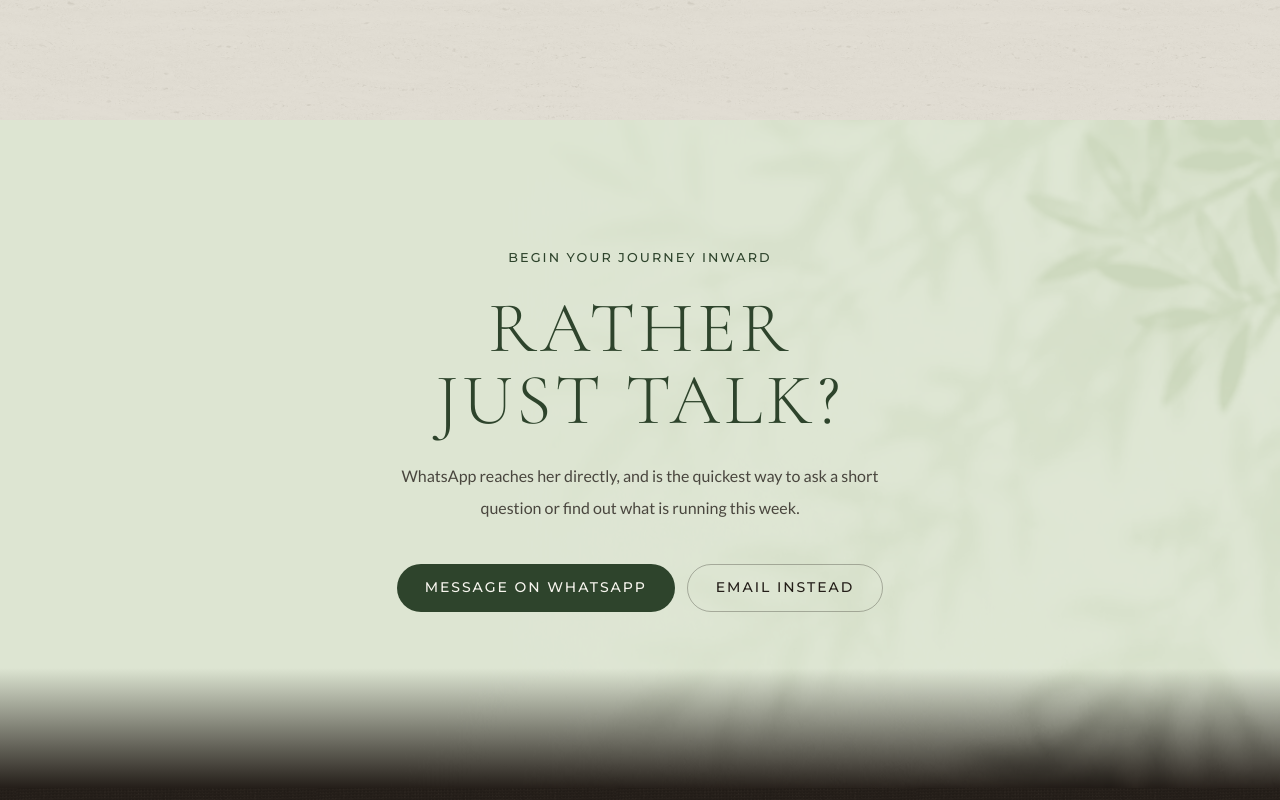
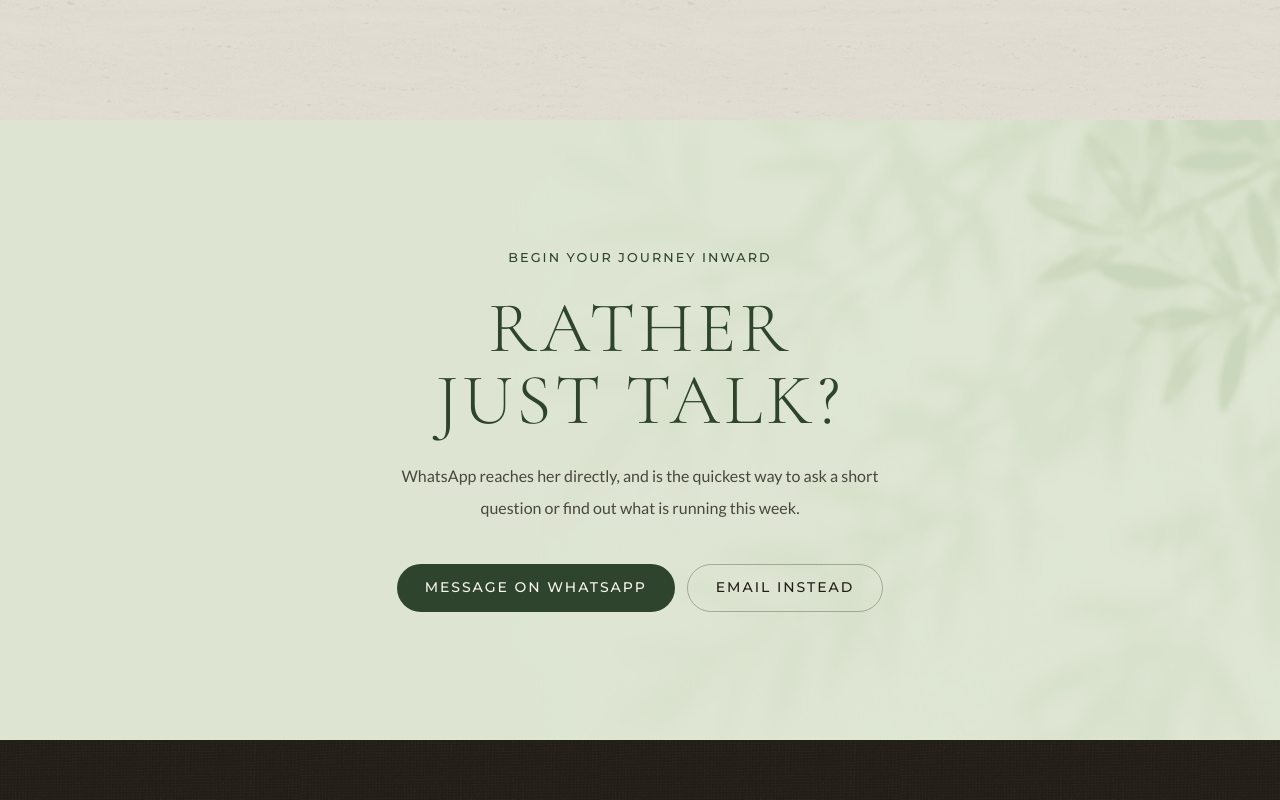
Before and after one commit to j-dio/raw-on-earth-website, a Next.js app: page /contact in a window 1280 px wide. Shown: the part 2480-3280 px from the top of the page. Built offline with nearby package versions, Linux system fonts and the light colour scheme; no server answers.

Commit message:
Revert "feat: carry the page from hero to footer across soft seams"
This reverts commit 45ca0581f9179da236a1b3c295864164cb8148fe.

```diff
--- a/src/app/globals.css
+++ b/src/app/globals.css
@@ -738,12 +738,7 @@ body {
 .hero-wash {
   background:
     linear-gradient(103deg, rgba(243, 241, 233, 0) 0%, rgba(243, 241, 233, 0.14) 44%, rgba(243, 241, 233, 0.52) 100%),
-    /* The foot of the hero dissolves into linen instead of ending on a cut edge
-       of grass, and the band below picks that linen up in its own seam - so the
-       first transition on the page happens across about 200px rather than on a
-       line. 0.92 and not 1: at full opacity the bottom of the frame goes flat
-       cream and the grass stops being a photograph. */
-    linear-gradient(to top, rgba(243, 241, 233, 0.92) 0%, rgba(243, 241, 233, 0.3) 12%, rgba(243, 241, 233, 0) 42%);
+    linear-gradient(to top, rgba(243, 241, 233, 0.26) 0%, rgba(243, 241, 233, 0) 42%);
 }
 
 .hero-ring {
@@ -851,49 +846,6 @@ body {
    `isolation: isolate` keeps the blend inside its own section - without it
    soft-light reaches through to whatever is painted behind the section.
    --------------------------------------------------------------------------- */
-/* ---------------------------------------------------------------------------
-   SEAMS. The page is six bands and a footer, and their grounds alternate -
-   linen, sand, mist, linen, mist, ink - so every boundary was a hard edge and
-   the page read as a stack of panels rather than one descent. Measured at
-   1440x900: boundaries at y=900, 1911, 2531, 3596 and 4215.
-
-   `.seam` paints the PREVIOUS band's colour into the top of the next one and
-   lets it fall away over 140px, so the change of ground happens across a band
-   of the page instead of on a line. It is a background-image, so it sits on the
-   section's own background-color and costs no markup; `.tex` textures paint in
-   a ::before at z-index -1 and are unaffected.
-
-   140px is the smallest distance that reads as a fade rather than a shadow at
-   this contrast - the largest step on the page is mist to linen, 26 points of
-   luminance, and at 100px it still showed an edge.
-
-   The one at the foot works the other way: the CtaBand sinks into the footer's
-   ink, so the dark arrives as a rise rather than a cut. That seam is the
-   biggest jump on the page - mist 221,229,210 to ink 36,30,25 - and it is the
-   one a reader feels most.
-   --------------------------------------------------------------------------- */
-.seam-linen {
-  background-image: linear-gradient(to bottom, var(--color-linen) 0, rgba(247, 245, 238, 0) 140px);
-}
-
-.seam-sand {
-  background-image: linear-gradient(to bottom, var(--color-sand) 0, rgba(231, 223, 208, 0) 140px);
-}
-
-.seam-mist {
-  background-image: linear-gradient(to bottom, var(--color-mist) 0, rgba(221, 229, 210, 0) 140px);
-}
-
-/* Into the footer: the band's last 120px darkens to the footer's ground.
-
-   120 and not more, because the band's bottom padding is 128px (py-32) and the
-   darkening has to stay inside it. At 180px the gradient reached up under the
-   CtaBand's two buttons, and the ghost button is moss on the band's own ground
-   - it would have lost its contrast to a background that is no longer mist. */
-.seam-into-ink {
-  background-image: linear-gradient(to bottom, rgba(36, 30, 25, 0) calc(100% - 120px), var(--color-ink) 100%);
-}
-
 .tex {
   position: relative;
   isolation: isolate;
--- a/src/app/page.tsx
+++ b/src/app/page.tsx
@@ -184,7 +184,7 @@ export default function Home() {
         </section>
 
         {/* YOUR HOME OF WELLNESS - image on the right, per the brief */}
-        <section className="wellness seam-linen bg-sand/45">
+        <section className="wellness bg-sand/45">
           {/* `lg:items-center`, not top-aligned: the two columns are different
               heights, and centred the difference splits either side of the copy
               instead of pooling under it as one blank corner of sand. */}
@@ -315,7 +315,7 @@ export default function Home() {
 
             The rule down the centre is gone and stays gone - on a panel holding
             one centred quote it was a line through the middle of the sentence. */}
-        <section className="tex tex-paper seam-sand relative overflow-hidden bg-mist py-24 md:py-32">
+        <section className="tex tex-paper relative overflow-hidden bg-mist py-28 md:py-40">
           <figure className="quote-figure relative mx-auto max-w-3xl px-8 text-center" data-reveal>
             <blockquote className="t-quote text-moss">
               {/* verbatim client copy - one of the two quotes she offered for this
@@ -342,7 +342,7 @@ export default function Home() {
             arrives, put it back: absolute <img> at -z-10 under a bg-linen/75
             scrim, cards at bg-linen/92. 75% is a measured floor, not taste - at
             70% the standfirst fell to 4.40:1 and failed. */}
-        <section className="seam-mist bg-linen">
+        <section className="bg-linen">
           <div className="mx-auto max-w-[1280px] px-6 py-24 md:px-10 md:py-32 lg:px-20 xl:px-32">
             {/* "Offerings" is her word and it is the heading, not a kicker over
                 an invented headline. */}
--- a/src/components/ui.tsx
+++ b/src/components/ui.tsx
@@ -226,20 +226,8 @@ export function CtaBand({
   secondary?: { href: string; label: string; external?: boolean };
 }) {
   return (
-    <section
-      /* Two seams, both in the background-image layer. `seam-linen` takes the
-         linen band above into the top of this one; `seam-into-ink` sinks its
-         last 180px into the footer's ground, which is the biggest step on any
-         page - mist 221,229,210 against ink 36,30,25. Every route ends on this
-         band and then the footer, so the one class covers the site. */
-      className="tex tex-leaf seam-linen seam-into-ink relative overflow-hidden bg-mist text-ink"
-    >
-      {/* Deeper bottom padding than top, and not for looks: the band sinks into
-           the footer's ink over its last 120px, and the two buttons have to
-           finish above that. Measured at 1440x900 - buttons end at y=4051, the
-           gradient starts at 4079, so there is 28px of clear mist under the
-           ghost button, whose label is moss on this band's own ground. */}
-      <div className="relative mx-auto max-w-3xl px-6 py-24 pb-32 text-center md:px-10 md:py-32 md:pb-44" data-reveal>
+    <section className="tex tex-leaf relative overflow-hidden bg-mist text-ink">
+      <div className="relative mx-auto max-w-3xl px-6 py-24 text-center md:px-10 md:py-32" data-reveal>
         <p className="eyebrow">{eyebrow}</p>
         <h2 className="t-h2 mt-6 text-moss">{title}</h2>
         {body ? <p className="t-body mx-auto mt-6 text-ink/80">{body}</p> : null}
```
